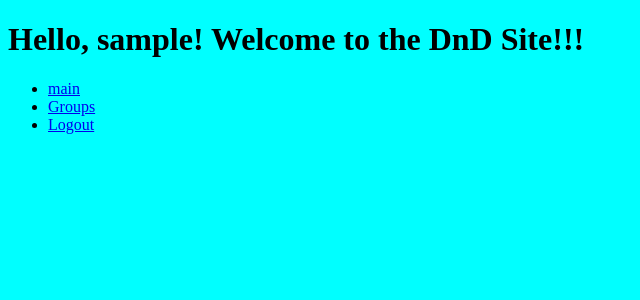
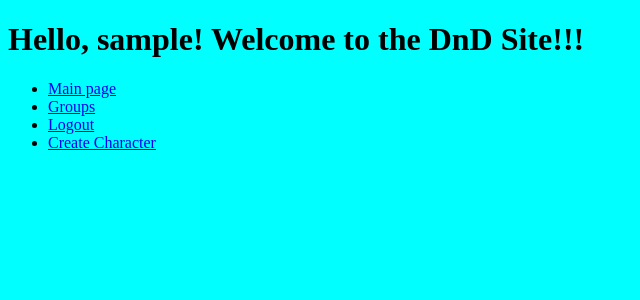
Before and after one commit to rom341/DND-WebSite, a Django app: page / in a window 1280 px wide. Shown: the top 300 px of the page, without its empty margins (0-640 px from the left). Run offline with Django 5.2, Linux system fonts and the light colour scheme; the visitor is signed in with stand-in values (Sample User, id 1).

Commit message:
Добавлено создание персонажа с вводом характеристик и обновлены шаблоны для поддержки новой функциональности.

```diff
--- a/projects/dndsite/battlefield/models.py
+++ b/projects/dndsite/battlefield/models.py
@@ -21,7 +21,8 @@ class CharacterStats(models.Model):
     """Main character stat МУДРОСТЬ"""
     charisma = models.IntegerField(default=0)
     """Main character stat ХАРИЗМА"""
-    temp = models.IntegerField(default=0)
+    def __str__(self):
+        return f"ID{self.id}: str {self.strength}, dex {self.dexterity}, con {self.constitution}, int  {self.intelligence}, wis {self.wisdom}, cha {self.charisma}"
 
 class Character(models.Model):
     user = models.ForeignKey(User, related_name='characters', on_delete=models.CASCADE)
@@ -30,6 +31,8 @@ class Character(models.Model):
     stats = models.ForeignKey(CharacterStats, related_name='character', on_delete=models.CASCADE, null=True, blank=True)
     max_hit_points = models.IntegerField(default=0)
     current_hit_points = models.IntegerField(default=0)
+    character_class = models.CharField(max_length=15, null=True, blank=True)
+    character_sub_class = models.CharField(max_length=15, null=True, blank=True)
     armor_class = models.IntegerField(default=0)
     position_x = models.IntegerField(default=0)
     position_y = models.IntegerField(default=0)
--- a/projects/dndsite/battlefield/urls.py
+++ b/projects/dndsite/battlefield/urls.py
@@ -6,5 +6,7 @@ urlpatterns = [
     path('move_character/', views.move_character, name='move_character'),
     path('groups/', views.groups, name='groups'),
     path('main_page/',views.main_page, name='main_page'),
+    path('create_character/',views.create_character, name='create_character'),
     path('', views.main_page, name='main_page'),  # Default to group selector
+
 ]
--- a/projects/dndsite/battlefield/views.py
+++ b/projects/dndsite/battlefield/views.py
@@ -1,5 +1,5 @@
 from django.shortcuts import get_object_or_404, redirect, render
-from battlefield.models import Character, Group
+from battlefield.models import Character, Group, CharacterStats
 from battlefield.forms.move_character_form import MoveCharacterForm
 from django.contrib.auth.decorators import login_required
 
@@ -92,3 +92,36 @@ def groups(request):
 
 def main_page(request):
     return render(request, 'main_page.html')
+
+def create_character(request):
+    if request.method == 'POST':
+        name = request.POST.get('character_name')
+        character_class = request.POST.get('class')
+        character_sub_class = request.POST.get('subclass')
+        strength = request.POST.get('strength')
+        dexterity = request.POST.get('dexterity')
+        constitution = request.POST.get('constitution')
+        intelligence = request.POST.get('intelligence')
+        wisdom = request.POST.get('wisdom')
+        charisma = request.POST.get('charisma')
+
+        new_stats =CharacterStats.objects.create(
+            strength=strength,
+            dexterity=dexterity,
+            constitution=constitution,
+            intelligence=intelligence,
+            wisdom=wisdom,
+            charisma=charisma
+        )
+
+        new_character = Character.objects.create(
+            user = request.user,
+            stats = new_stats,
+            name=name,
+            character_class=character_class,
+            character_sub_class=character_sub_class
+        )
+
+        redirect('main_page')
+
+    return render(request, 'create_character.html')
--- a/projects/dndsite/templates/base.html
+++ b/projects/dndsite/templates/base.html
@@ -17,11 +17,12 @@
         {% endif %}
         <nav>
             <ul>
-                <li><a href="/main_page/">main</a></li>
+                <li><a href="/main_page/">Main page</a></li>
                 <li><a href="/groups/">Groups</a></li>
 
                 {% if user.is_authenticated %}
                 <li><a href="/logout">Logout</a></li>
+                <li><a href="/create_character">Create Character</a></li>
                 {% else %}
                 <li><a href="/register">Register</a></li>
                 <li><a href="/login">Login</a></li>
```
Also changed, not shown: projects/dndsite/battlefield/templates/create_character.html (added, +52 -0 lines).
